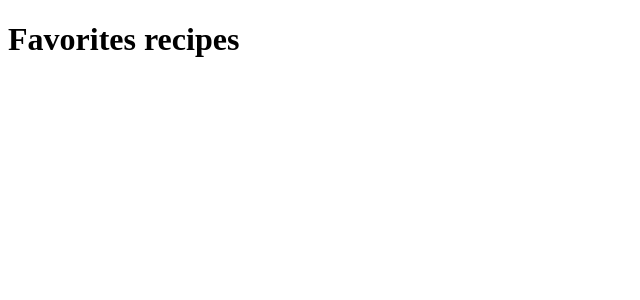
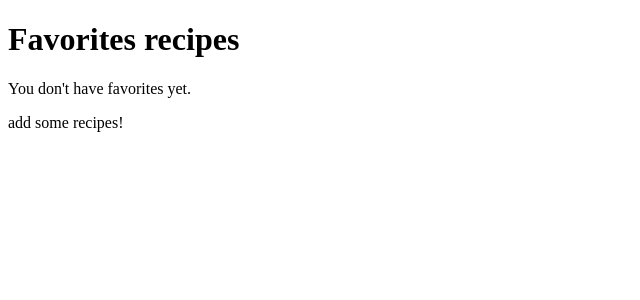
Before and after one commit to acpalacios3/recipe-discover-app, a React (Vite) app: page /favorites in a window 1280 px wide. Shown: the top 300 px of the page, without its empty margins (0-640 px from the left). Built offline with nearby package versions, Linux system fonts and the light colour scheme.

Commit message:
If the user has no favorites, this page should display a message prompting them to browse and add some

```diff
--- a/src/context/FavoritesContext.jsx
+++ b/src/context/FavoritesContext.jsx
@@ -9,7 +9,7 @@ export default function FavoritesAppProvider({ children }) {
     //  use useLocalStorage custom hook
     const [favorites, setFavorites] = useLocalStorage('favorites', []);
 
-    console.log("Favorites array:", favorites);
+    console.log("Favorites array from FavoritiesContext:", favorites);
 
     // add favorites from localStorage
     const addFavorite = (recipeId) => {
--- a/src/pages/Favorites.jsx
+++ b/src/pages/Favorites.jsx
@@ -1,11 +1,27 @@
- function Favorites(){
+import { useContext } from "react";
+import { FavoritesContext } from "../context/FavoritesContext";
 
-        return(
+function Favorites() {
+
+    const { favorites } = useContext(FavoritesContext);
+    console.log("Favorites array from Favorites Page:", favorites);
+
+    if (favorites.length === 0) {
+        return (
             <div>
                 <h1>Favorites recipes</h1>
+                <p>You don't have favorites yet.</p>
+                <p>add some recipes!</p>
             </div>
-        )
+        );
+    }
 
- }
+    return (
+        <div>
+            <h1>Favorites recipes</h1>
+        </div>
+    )
 
- export default Favorites;
+}
+
+export default Favorites;
--- a/src/pages/RecipeDetail.jsx
+++ b/src/pages/RecipeDetail.jsx
@@ -77,7 +77,7 @@ export default function RecipeDetail() {
     const favorite = isFavorite(recipe.idMeal);
 
     console.log("Recipe ID:", recipe.idMeal);
-    console.log("Is Favorite:", favorite);
+    console.log("Is Favorite from RecipeDetails:", favorite);
 
     // create ingredients list
     const ingredients = [];
```
